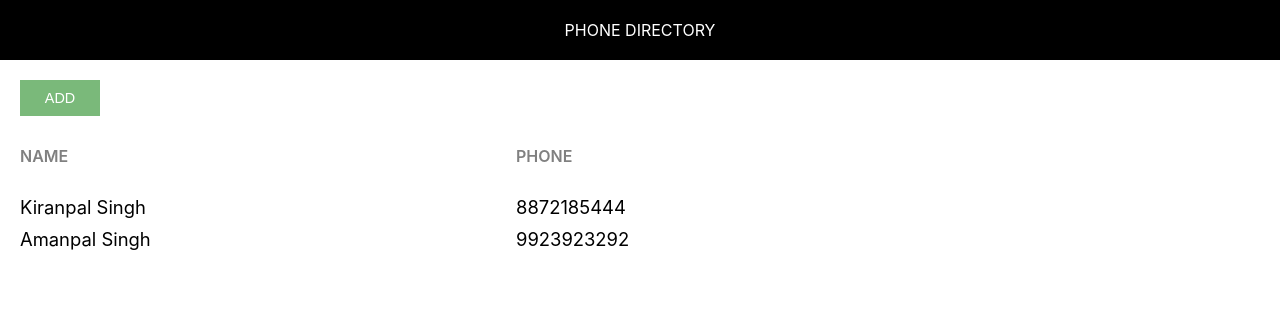
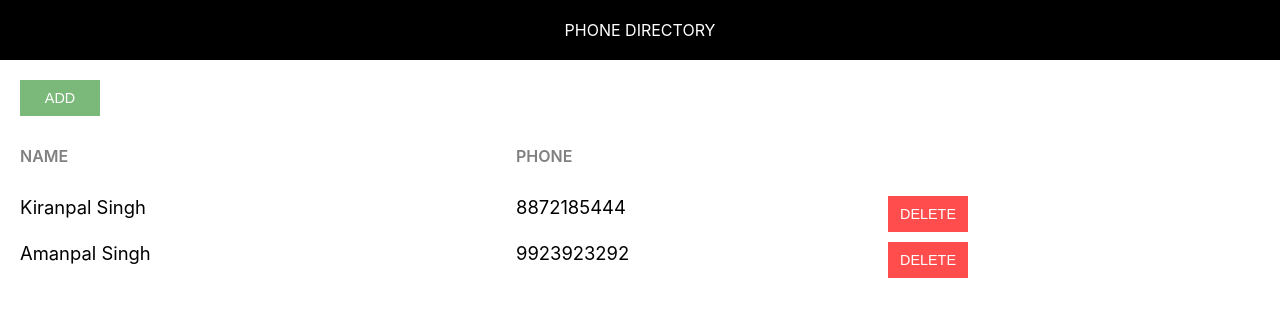
Before and after one commit to kiranpalsingh1806/phone-directory, a React (Create React App) app: page / in a window 1280 px wide. Shown: the top 316 px of the page. Built offline with nearby package versions, Linux system fonts and the light colour scheme.

Commit message:
Added Delete button

```diff
--- a/src/App.css
+++ b/src/App.css
@@ -15,6 +15,10 @@
 
 .add-btn {
     background: #7ab97a;
+    color: #fff;
+}
+.delete-btn {
+    background: #ff4d4d;
     color: #fff;
 }
 
--- a/src/App.js
+++ b/src/App.js
@@ -35,6 +35,9 @@
               return <div key={sub.id} className="grid-container">
               <span className="grid-item">{sub.name}</span>
               <span className="grid-item">{sub.phone}</span>
+              <span className="grid-item action-btn-container">
+                <button className="custom-btn delete-btn">Delete</button>
+              </span>
               </div>
             })
           }
```
